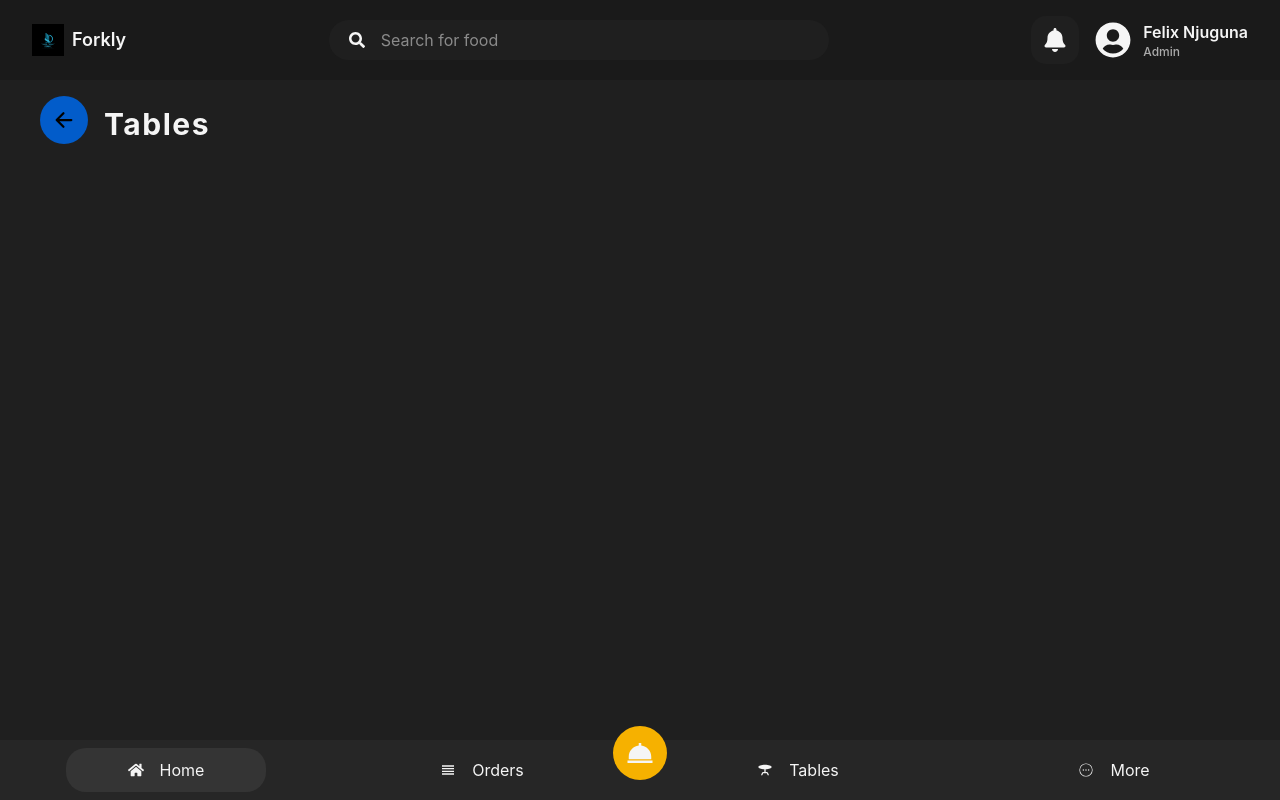
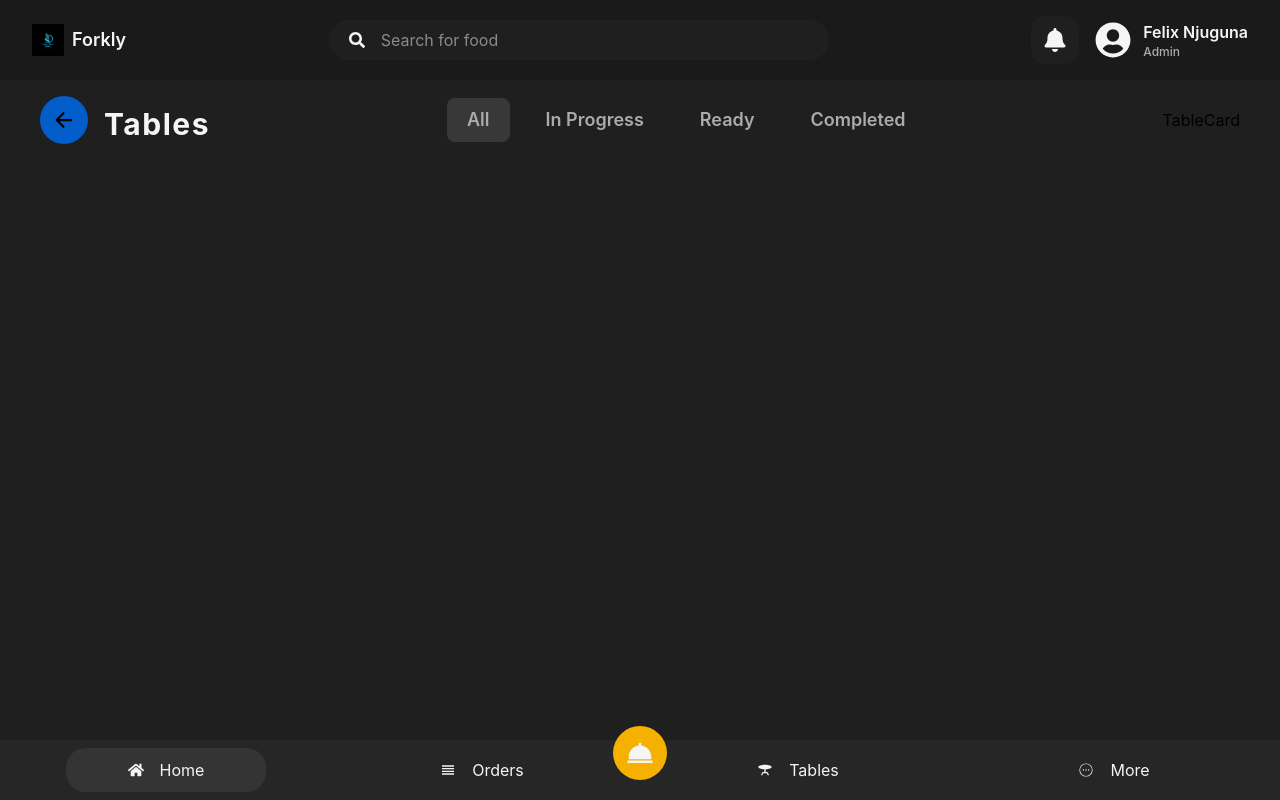
Before and after one commit to FlxBot001/pos_system, a React (Vite) app: page /tables in a window 1280 px wide. Built offline with nearby package versions, Linux system fonts and the light colour scheme.

Commit message:
Updated states for the tables

```diff
--- /dev/null
+++ b/src/components/tables/TableCard.jsx
@@ -0,0 +1,9 @@
+import React from 'react'
+
+const TableCard = () => {
+  return (
+    <div>TableCard</div>
+  )
+}
+
+export default TableCard
--- a/src/pages/Tables.jsx
+++ b/src/pages/Tables.jsx
@@ -1,8 +1,12 @@
-import React from 'react'
+import React, { useState } from 'react'
 import BottomNav from '../components/shared/BottomNav'
 import BackButton from '../components/shared/BackButton'
+import TableCard from '../components/tables/TableCard';
 
 const Tables = () => {
+
+  const [status, setStatus] = useState('all');
+
   return (
     <section className='bg-[#1f1f1f] h-[calc(100vh-5rem)] overflow-hidden"'>
       <div className="flex items-center justify-between px-10 py-4">
@@ -12,6 +16,32 @@ const Tables = () => {
             Tables
           </h1>
         </div>
+
+        <div className="flex items-center justify-around gap-4">
+          <button
+            onClick={() => setStatus('all')}
+            className={`text-lg text-[#ababab] ${status === "all" && "bg-[#383838] rounded-lg px-5 py-2"} rounded-lg px-5 py-2 font-semibold`}>
+            All
+          </button>
+          <button
+            onClick={() => setStatus('progress')}
+            className={`text-lg text-[#ababab] ${status === "progress" && "bg-[#383838] rounded-lg px-5 py-2"} rounded-lg px-5 py-2 font-semibold`}>
+            In Progress
+          </button>
+          <button
+            onClick={() => setStatus('ready')}
+            className={`text-lg text-[#ababab] ${status === "ready" && "bg-[#383838] rounded-lg px-5 py-2"} rounded-lg px-5 py-2 font-semibold`}>
+            Ready
+          </button>
+          <button
+            onClick={() => setStatus('completed')}
+            className={`text-lg text-[#ababab] ${status === "completed" && "bg-[#383838] rounded-lg px-5 py-2"} rounded-lg px-5 py-2 font-semibold`}>
+            Completed
+          </button>
+        </div>
+
+        {/* Tables Card */}
+        <TableCard />
       </div>
 
       {/* Bottom Nav */}
```
